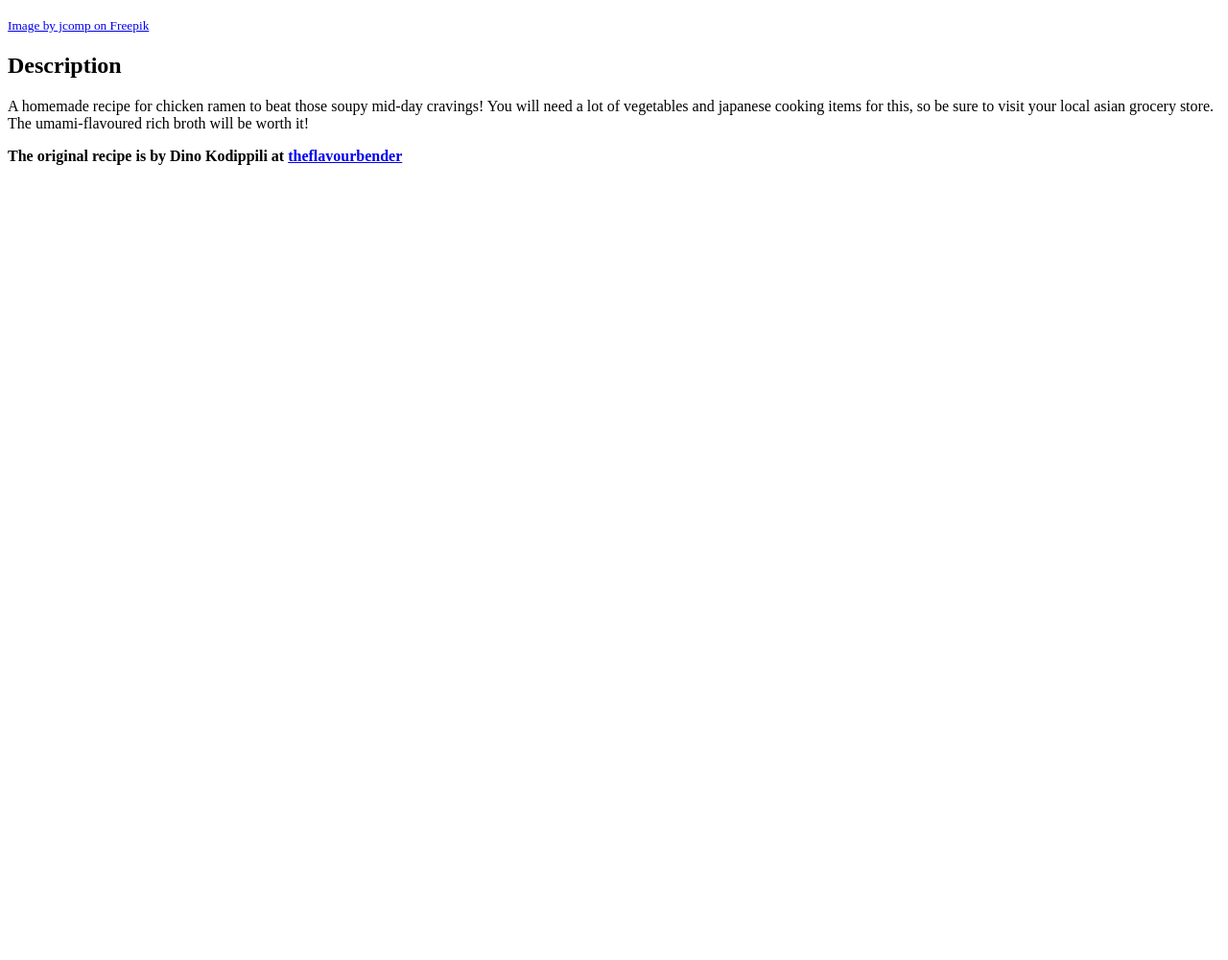
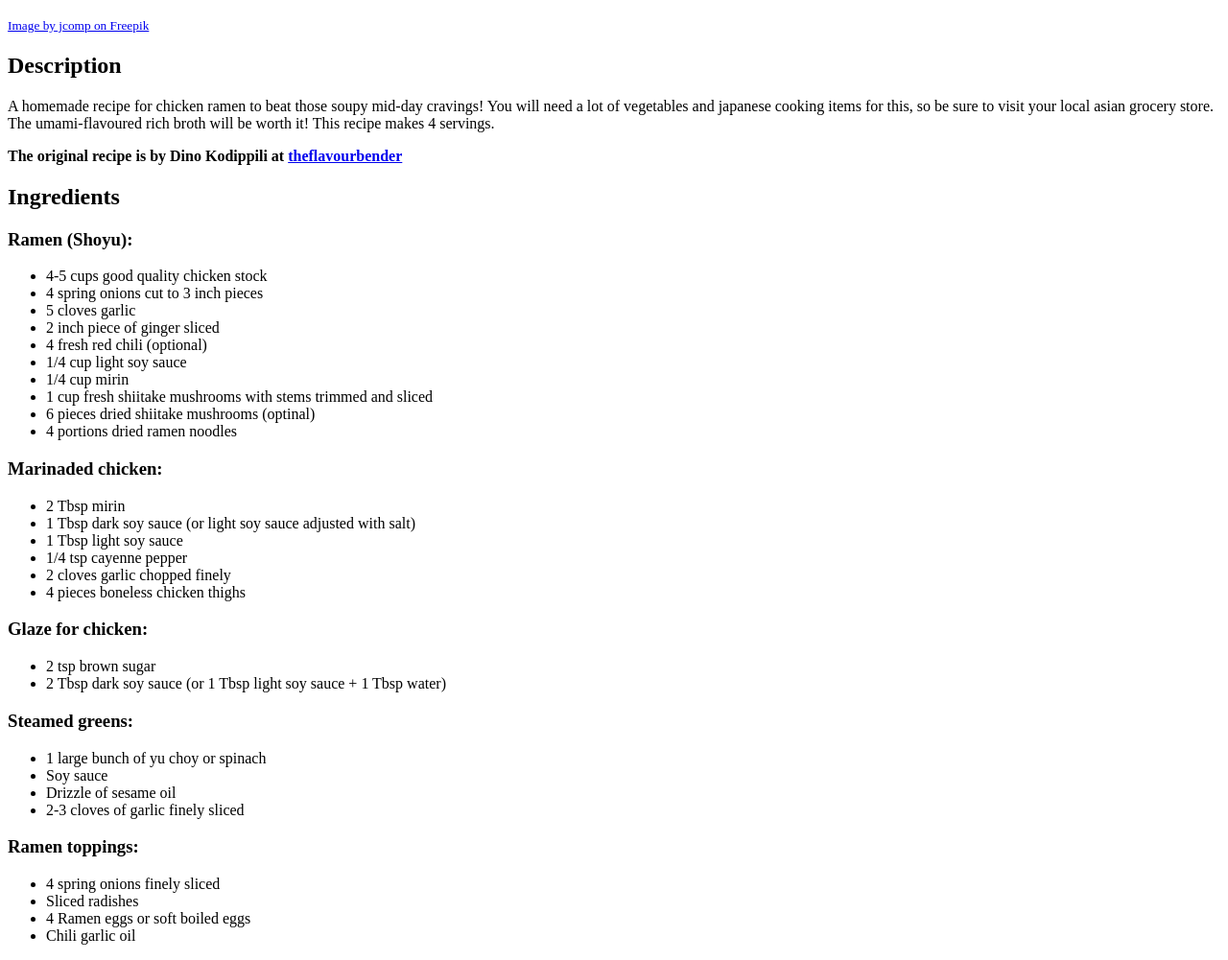
Before and after one commit to ansh577/odin-recipes, a plain HTML site: page recipes/chicken-ramen.html in a window 1280 px wide. Shown: the part 501-1502 px from the top of the page at 96% size. Before the commit the page ends 800 px from the top, so only its background shows below. Drawn offline with Linux system fonts and the light colour scheme.

Commit message:
Add ingredients to recipes/chicken-ramen.html

```diff
--- a/recipes/chicken-ramen.html
+++ b/recipes/chicken-ramen.html
@@ -22,12 +22,57 @@
         mid-day cravings! You will need a lot of vegetables and japanese
         cooking items for this, so be sure to visit your local asian
         grocery store. The umami-flavoured rich broth will be worth it!
+        This recipe makes 4 servings.
     </p>
     <p><strong>The original recipe is by Dino Kodippili at <a href="https://www.theflavorbender.com/easy-homemade-chicken-ramen/">theflavourbender</a></strong></p>
 
+    <h2>Ingredients</h2>
 
+    <h3>Ramen (Shoyu):</h3>
+    <ul>
+        <li>4-5 cups good quality chicken stock</li>
+        <li>4 spring onions cut to 3 inch pieces</li>
+        <li>5 cloves garlic</li>
+        <li>2 inch piece of ginger sliced</li>
+        <li>4 fresh red chili (optional)</li>
+        <li>1/4 cup light soy sauce</li>
+        <li>1/4 cup mirin</li>
+        <li>1 cup fresh shiitake mushrooms with stems trimmed and sliced</li>
+        <li>6 pieces dried shiitake mushrooms (optinal)</li>
+        <li>4 portions dried ramen noodles</li>
+    </ul>
 
+    <h3>Marinaded chicken:</h3>
+    <ul>
+        <li>2 Tbsp mirin</li>
+        <li>1 Tbsp dark soy sauce (or light soy sauce adjusted with salt)</li>
+        <li>1 Tbsp light soy sauce</li>
+        <li>1/4 tsp cayenne pepper</li>
+        <li>2 cloves garlic chopped finely</li>
+        <li>4 pieces boneless chicken thighs</li>
+    </ul>
 
+    <h3>Glaze for chicken:</h3>
+    <ul>
+        <li>2 tsp brown sugar</li>
+        <li>2 Tbsp dark soy sauce (or 1 Tbsp light soy sauce + 1 Tbsp water)</li>
+    </ul>
+
+    <h3>Steamed greens:</h3>
+    <ul>
+        <li>1 large bunch of yu choy or spinach</li>
+        <li>Soy sauce</li>
+        <li>Drizzle of sesame oil</li>
+        <li>2-3 cloves of garlic finely sliced</li>
+    </ul>
+
+    <h3>Ramen toppings:</h3>
+    <ul>
+        <li>4 spring onions finely sliced</li>
+        <li>Sliced radishes</li>
+        <li>4 Ramen eggs or soft boiled eggs</li>
+        <li>Chili garlic oil</li>
+    </ul>
 
 </body>
 
```
